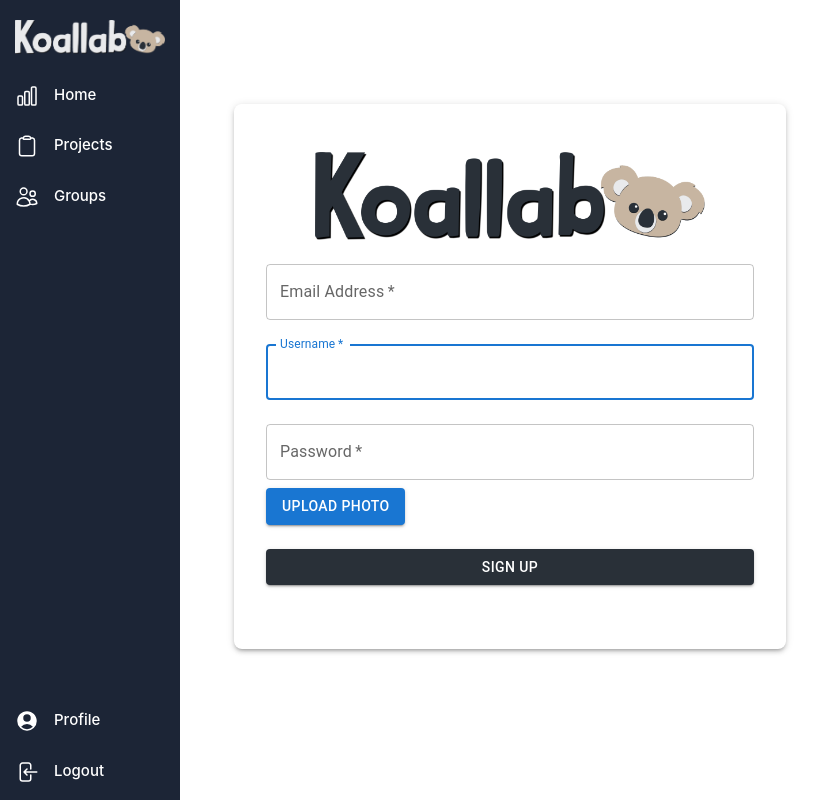
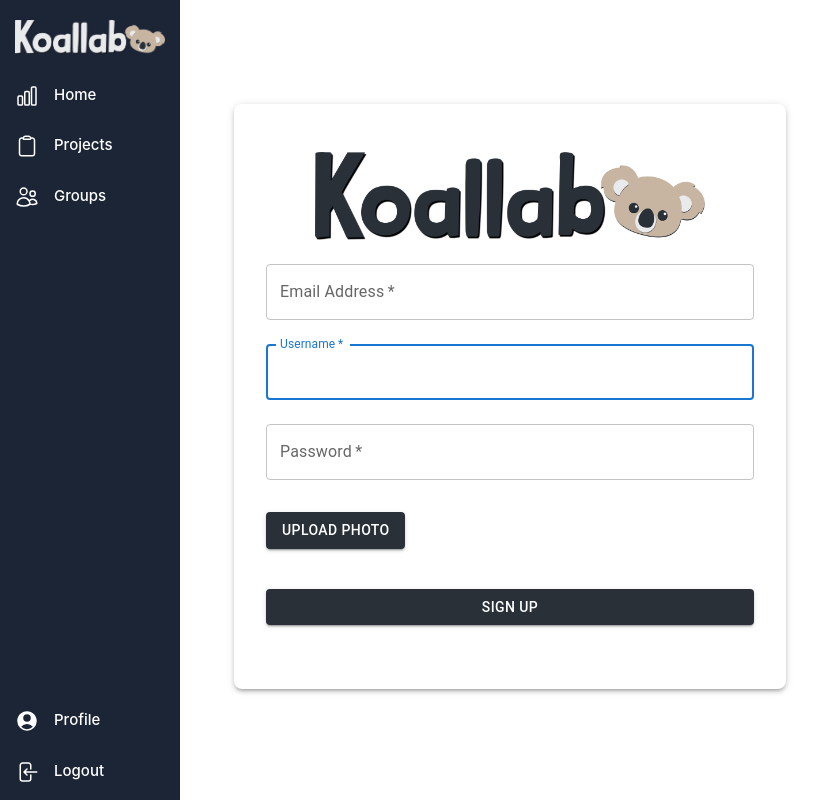
Before and after one commit to asin819/Koallab, a React (Vite) app in the folder koallab/: page /signup in a window 1280 px wide. Shown: the whole page, without its empty margins (0-836 px from the left). Built offline with nearby package versions, Linux system fonts and the light colour scheme.

Commit message:
styled button and fixed functionality

```diff
--- a/koallab/src/frontend/pages/signup/SignUp.jsx
+++ b/koallab/src/frontend/pages/signup/SignUp.jsx
@@ -68,6 +68,11 @@ export default function SignUp() {
           />
           <Button
             variant="contained"
+            component="label"
+            sx={{ mt: 3, mb: 2,
+              backgroundColor: '#293038',
+              "&:hover": { backgroundColor: 'a7aeb6'},
+            }}
           >
               Upload Photo
               <input
```
